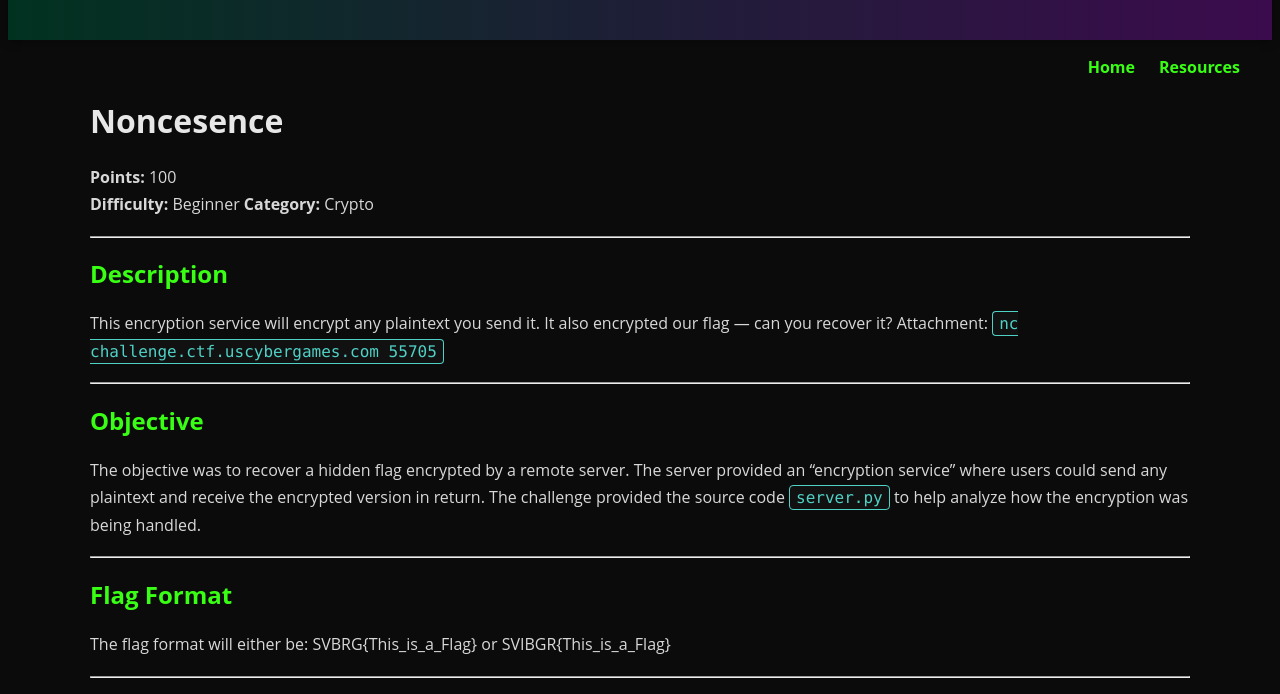
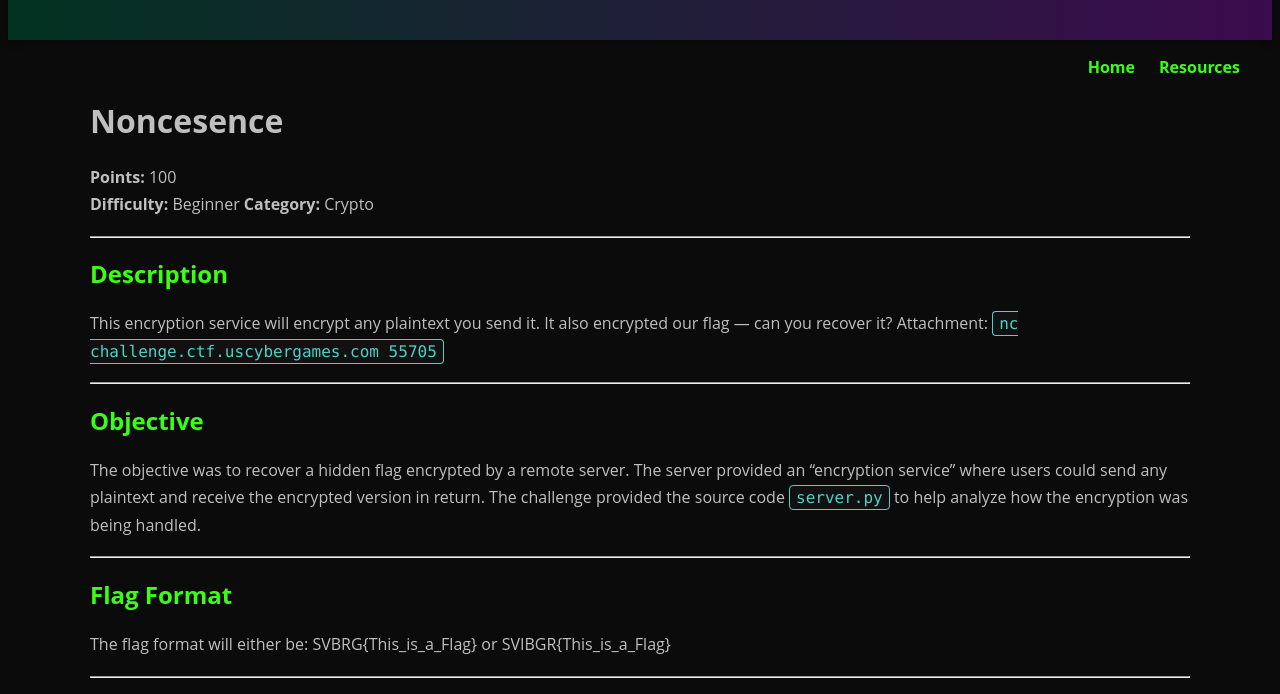
Before and after one commit to glsanclem/2026-US-Cyber-Open-CTF, a Jekyll site: the page built from main_challenges/noncensence.md, in a window 1280 px wide. Shown: the part 258-952 px from the top of the page. Built offline with Jekyll 4.4.1, drawn with Linux system fonts in a browser that asks for light colours.

Commit message:
Change text color to #bfbfbf in body and content

```diff
--- a/assets/css/style.css
+++ b/assets/css/style.css
@@ -42,7 +42,7 @@ header h3,
 /* ------------------- Body Styling ------------------------- */
 body {
  background-color: #0b0b0b;
- color: #e7e7e7;
+ color: #bfbfbf;
  font-family: "Open Sans", "Helvetica Neue", Helvetica, Arial, sans-serif;
 }
 
@@ -53,7 +53,7 @@ body {
 .content li,
 .site-content p,
 .site-content li {
- color: #d8d8d8;
+ color: #bfbfbf;
  line-height: 1.7;
  margin-bottom: 1.1rem;
 }
```
